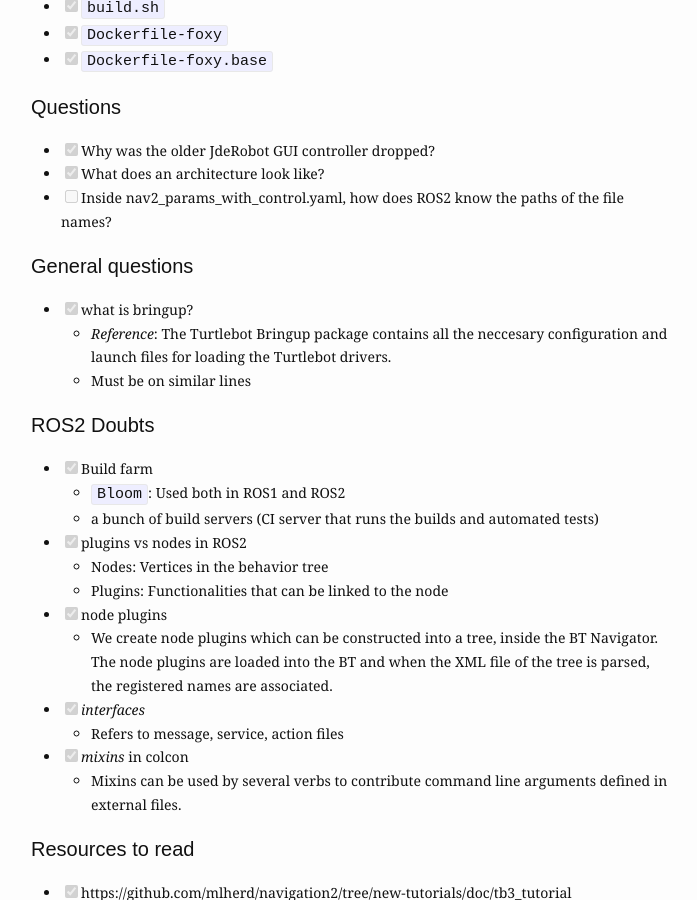
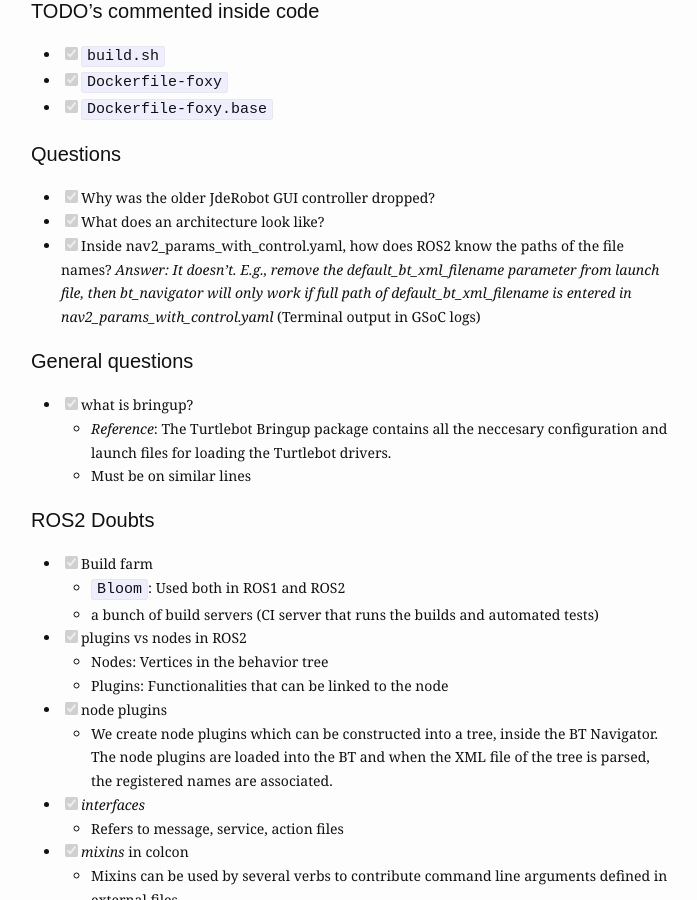
Before and after one commit to TheRoboticsClub/gsoc2021-Siddharth_Saha, a Jekyll site: the page built from docs/_posts/scribbles/2021-05-17-roughwork.md, in a window 1280 px wide and 900 px high, scrolled down 2586 px. Shown: the whole window, without its empty margins (289-986 px from the left). Built offline with Jekyll 4.4.1, drawn with Linux system fonts in a browser that asks for light colours; nearby versions of some CDN libraries; some of the changed text lies outside the part shown.

Commit message:
Minor updates to roughwork post

```diff
--- a/docs/_posts/scribbles/2021-05-17-roughwork.md
+++ b/docs/_posts/scribbles/2021-05-17-roughwork.md
@@ -46,6 +46,7 @@
 - [x] Incorporate Table of contents
 - [x] Fix amazon_robot_controller after pulling the latest changes (Err on the side of caution)
 - [ ] Add to blog the issues explained in CustomRobots [Issue 81](https://github.com/JdeRobot/CustomRobots/issues/81), [Issue 79](https://github.com/JdeRobot/CustomRobots/issues/79), and [Issue 93](https://github.com/JdeRobot/CustomRobots/issues/93)
+- [ ] Add to week-9 blog "The complete breakdown of the issue can be seen in scribble xx. For reference, the crux of the issue is in these error logs..."
 
 
 #### Notes
@@ -83,7 +84,7 @@
 #### Questions
 - [x] Why was the older JdeRobot GUI controller dropped?
 - [x] What does an architecture look like?
-- [ ] Inside nav2_params_with_control.yaml, how does ROS2 know the paths of the file names?
+- [x] Inside nav2_params_with_control.yaml, how does ROS2 know the paths of the file names? *Answer: It doesn't. E.g., remove the default_bt_xml_filename parameter from launch file, then bt_navigator will only work if full path of default_bt_xml_filename is entered in nav2_params_with_control.yaml* (Terminal output in GSoC logs)
 
 
 #### General questions
```
